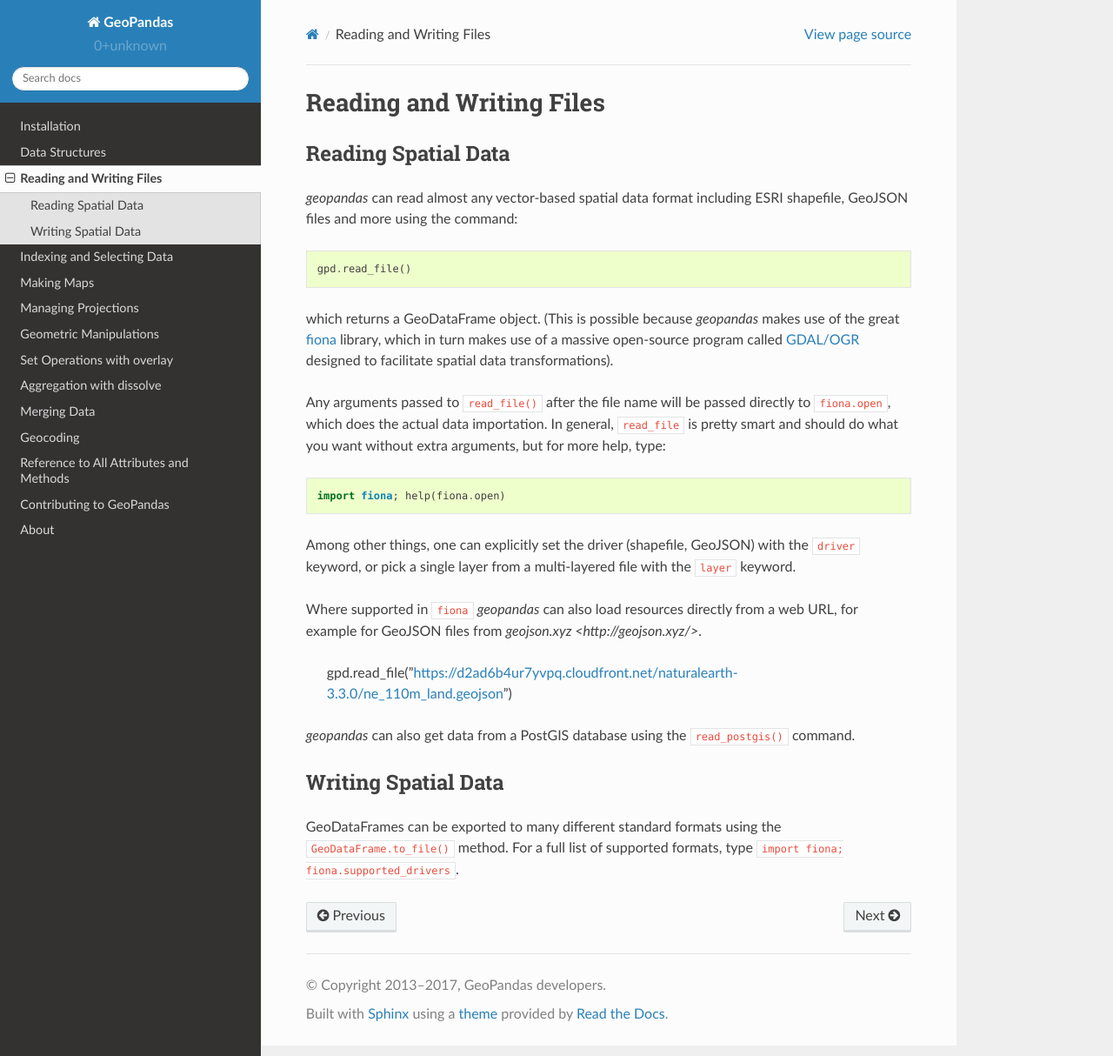
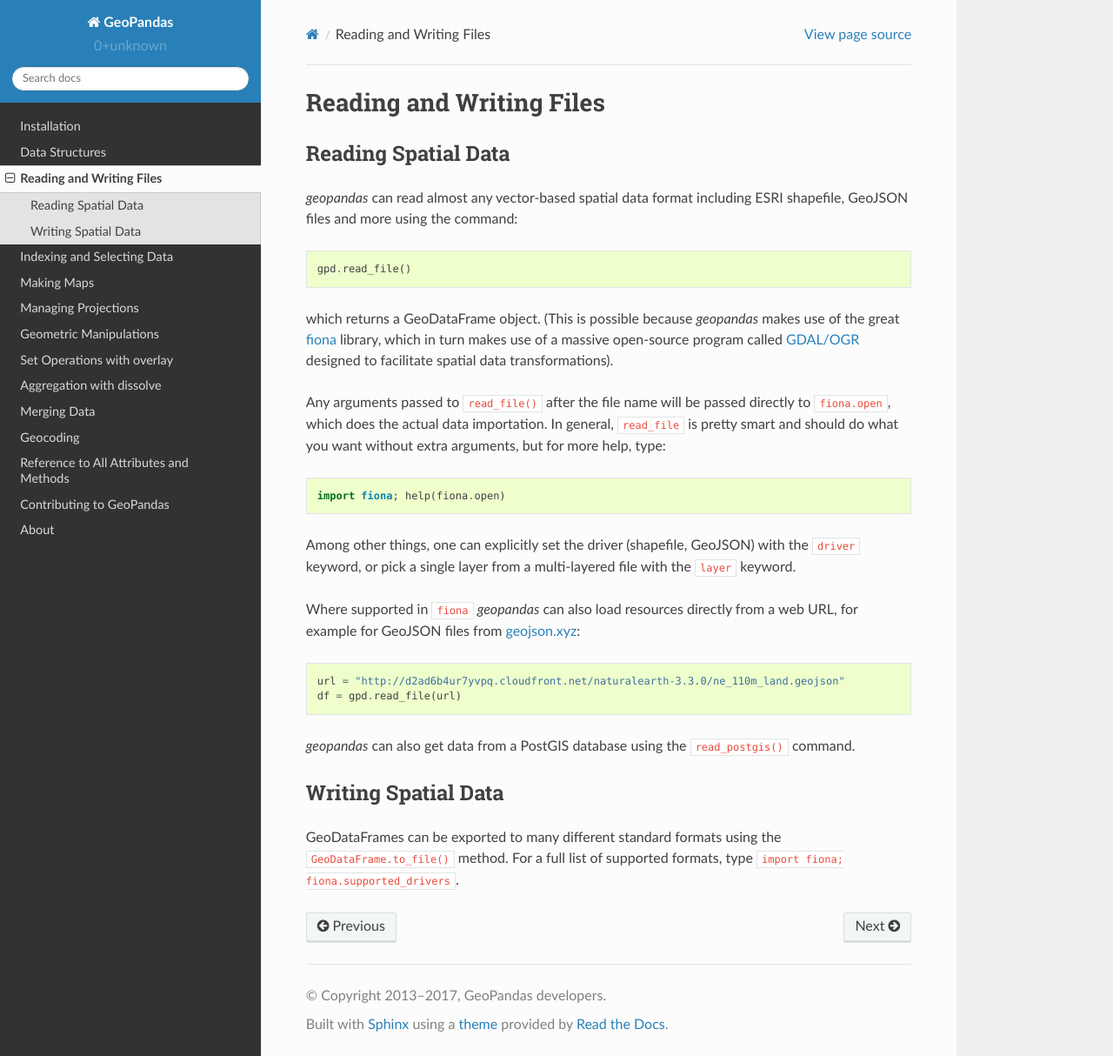
Before and after one commit to geopandas/geopandas, a Sphinx documentation site: the page built from doc/source/io.rst, in a window 1280 px wide and 1214 px high. Shown: the whole window at 87% size. Built offline with Sphinx 7.4.7 and the Read the Docs theme 2.0.0, drawn with Linux system fonts in a browser that asks for light colours.

Commit message:
Fix syntax in docs

```diff
--- a/doc/source/io.rst
+++ b/doc/source/io.rst
@@ -20,9 +20,10 @@ Any arguments passed to ``read_file()`` after the file name will be passed direc
 Among other things, one can explicitly set the driver (shapefile, GeoJSON) with the ``driver`` keyword, or pick a single layer from a multi-layered file with the ``layer`` keyword.
 
 Where supported in ``fiona`` *geopandas* can also load resources directly from
-a web URL, for example for GeoJSON files from `geojson.xyz <http://geojson.xyz/>`.
+a web URL, for example for GeoJSON files from `geojson.xyz <http://geojson.xyz/>`_::
 
-    gpd.read_file("https://d2ad6b4ur7yvpq.cloudfront.net/naturalearth-3.3.0/ne_110m_land.geojson")
+    url = "http://d2ad6b4ur7yvpq.cloudfront.net/naturalearth-3.3.0/ne_110m_land.geojson"
+    df = gpd.read_file(url)
 
 *geopandas* can also get data from a PostGIS database using the ``read_postgis()`` command.
 
```
